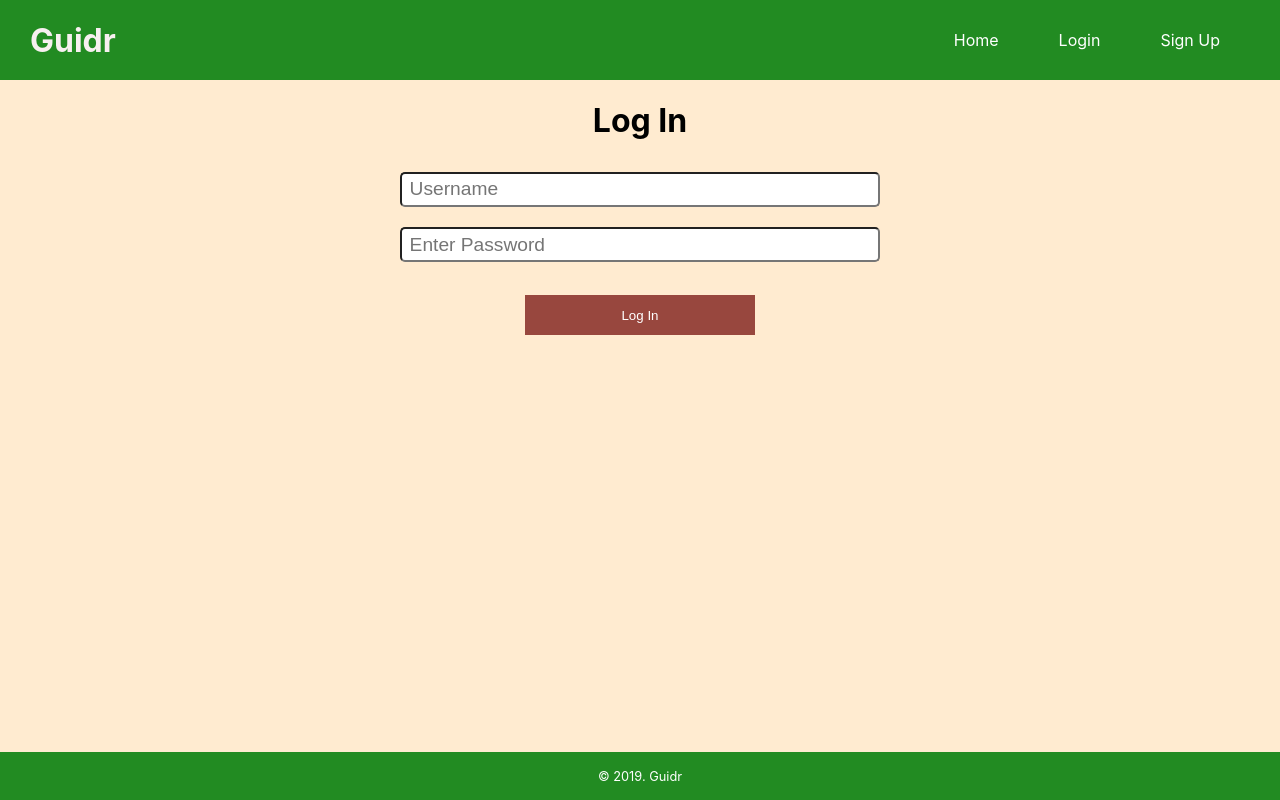
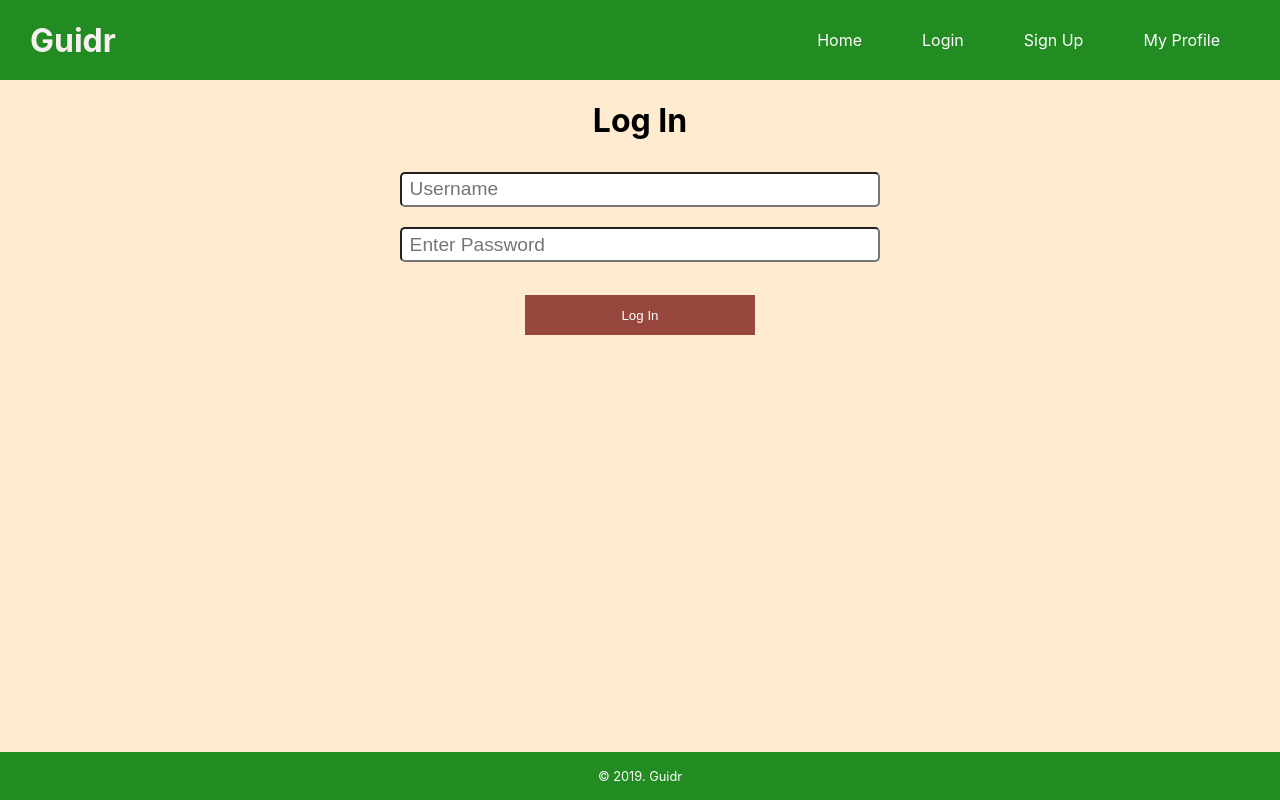
Before and after one commit to Build-Week-FT-Guidr/front-end, a React (Create React App) app in the folder guidr/: page /login in a window 1280 px wide. Built offline with nearby package versions, Linux system fonts and the light colour scheme; no server answers.

Commit message:
adds myProfile route

```diff
--- a/guidr/src/App.js
+++ b/guidr/src/App.js
@@ -45,7 +45,7 @@ function App() {
 
   return (
     <div className="App">
-      <NavigationLinks />
+      <Route path='/' component={NavigationLinks} />
 
       <UserContext.Provider value={users}>
         <UsersTripsContext.Provider value={userTrips}>
--- a/guidr/src/Components/Login.js
+++ b/guidr/src/Components/Login.js
@@ -24,9 +24,10 @@ const Login = props => {
             .then(res => {
               console.log(res, 'LOGIN RESPONSE');
               localStorage.setItem("token", res.data.token);
-              history.push(`/profile/1`);
+              localStorage.setItem('id', res.data.user.id)
+              history.push(`/profile/${res.data.user.id}`);
             })
-            .catch(err => console.log(err));
+            .catch(err => window.alert('Sorry, an error occurred'));
         }}
         render={({ errors, status, touched }) => (
           <Form className="login-form">
--- a/guidr/src/Components/Navigation/NavigationLinks.js
+++ b/guidr/src/Components/Navigation/NavigationLinks.js
@@ -1,7 +1,10 @@
 import React from "react";
 import { Link } from "react-router-dom";
 
-const NavigationLinks = () => {
+const NavigationLinks = (props) => {
+  const id = localStorage.getItem('id')
+  console.log(props)
+
   return (
     <div className="navigation-links">
       <h1>
@@ -11,6 +14,7 @@ const NavigationLinks = () => {
         <Link to="">Home</Link>
         <Link to="login">Login</Link>
         <Link to="signup">Sign Up</Link>
+        <Link to={`profile/${id}`}>My Profile</Link>
       </div>
     </div>
   );
--- a/guidr/src/utils/axiosWithAuth.js
+++ b/guidr/src/utils/axiosWithAuth.js
@@ -5,7 +5,7 @@ const axiosWithAuth = () => {
     console.log(token, 'token')
 
     return axios.create({
-        baseURL: `https://guidr-be.herokuapp.com`,
+        baseURL: `https://guidrinfo.herokuapp.com`,
         headers: {
             Authorization: token,
             'Access-Control-Allow-Origin' : '*',
```
